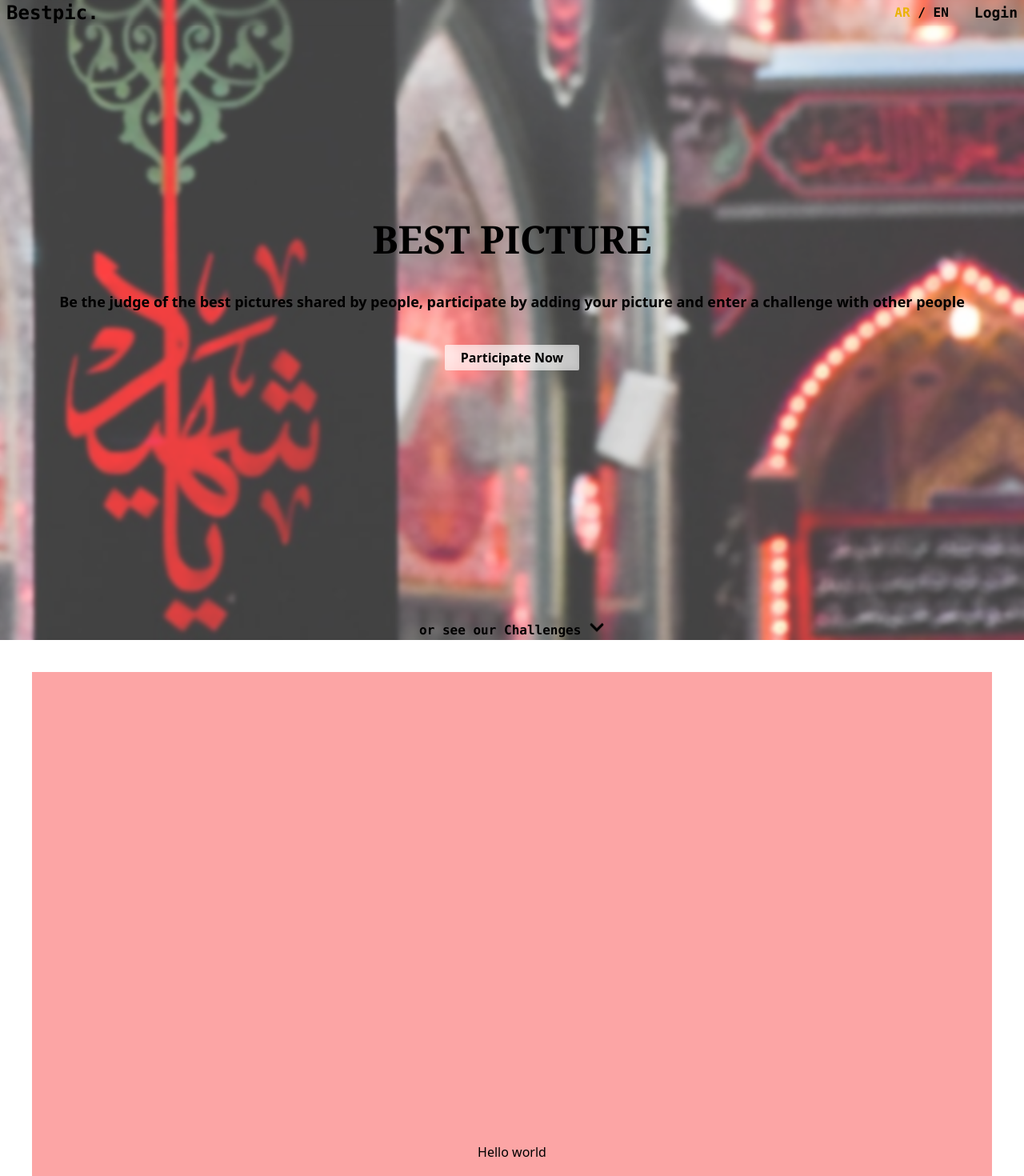
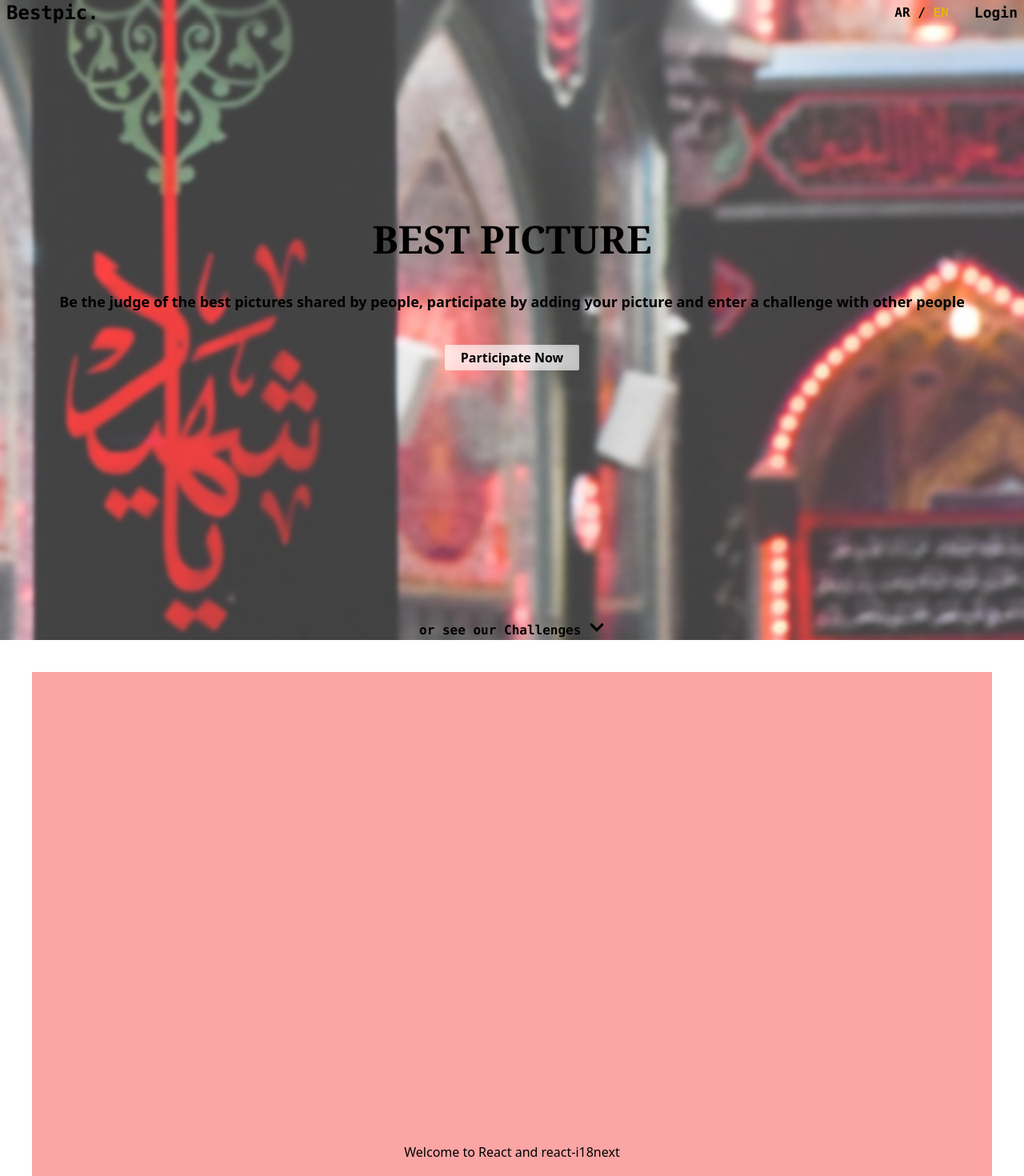
Before and after one commit to Murtaza01/bestpic, a React (Vite) app: page / in a window 1280 px wide. Shown: the top 1470 px of the page at 80% size. Built offline with nearby package versions, Linux system fonts and the light colour scheme.

Commit message:
added basic setup for localization, minor adjesment to the loginPage

```diff
--- a/package.json
+++ b/package.json
@@ -13,8 +13,11 @@
     "@reduxjs/toolkit": "^2.2.6",
     "@tanstack/react-query": "^5.48.0",
     "aos": "^2.3.4",
+    "i18next": "^23.11.5",
+    "i18next-browser-languagedetector": "^8.0.0",
     "react": "^18.2.0",
     "react-dom": "^18.2.0",
+    "react-i18next": "^14.1.2",
     "react-icons": "^5.2.1",
     "react-redux": "^9.1.2",
     "react-router-dom": "^6.24.0",
--- /dev/null
+++ b/src/app/i18n/index.ts
@@ -0,0 +1,28 @@
+import i18n from "i18next";
+import { initReactI18next } from "react-i18next";
+import LanguageDetector from "i18next-browser-languagedetector";
+
+const resources = {
+  en: {
+    translation: {
+      Welcome: "Welcome to React and react-i18next",
+      bestPic: "Best picture",
+    },
+  },
+  ar: {
+    translation: {
+      Welcome: "اهلا بك في رياكت و رياكت نكست",
+      bestPic: "افضل صورة",
+    },
+  },
+};
+
+i18n
+  .use(LanguageDetector)
+  .use(initReactI18next)
+  .init({
+    resources,
+    supportedLngs: ["en", "ar"],
+  });
+
+export default i18n;
--- a/src/components/Form.tsx
+++ b/src/components/Form.tsx
@@ -9,6 +9,7 @@ const From = () => {
   const [error, setError] = useState<string | undefined>();
   const [submitting, setSubmitting] = useState<boolean | undefined>();
   const navigate = useNavigate();
+
   async function handleSubmit(e: SyntheticEvent) {
     e.preventDefault();
     setSubmitting(true);
@@ -24,14 +25,13 @@ const From = () => {
 
     if (!error) {
       console.log("you're logged in");
-      // localStorage to save the user login in and then show the user instead of login
+      // localStorage to save the user login in and then show the user instead of login text
       setSubmitting(false);
       navigate("..");
     } else {
       setError(error);
       setSubmitting(false);
     }
-    // if error exist save it and show it
   }
 
   function handleChange(e: SyntheticEvent) {
@@ -71,10 +71,10 @@ const From = () => {
         </label>
       </div>
 
-      <div className="flex flex-col">
+      <div className="max-w-96 px-4">
         <label
           htmlFor="image"
-          className={`flex max-w-96 flex-auto cursor-pointer flex-wrap items-center justify-center gap-2 overflow-hidden rounded-sm px-2 py-1 text-center ${fileName ? "bg-green-600" : "bg-rose-600"}`}
+          className={`flex w-full cursor-pointer flex-wrap items-center justify-center gap-2 overflow-hidden rounded-sm px-2 py-1 text-center ${fileName ? "bg-green-600" : "bg-rose-600"}`}
         >
           <MdCloudUpload className="text-xl" />
           {fileName ? fileName : "Upload Your Image"}
--- a/src/layout/Hero.tsx
+++ b/src/layout/Hero.tsx
@@ -1,15 +1,17 @@
 import { Link } from "react-router-dom";
 import Slider from "../components/Slider";
 import { FaChevronDown } from "react-icons/fa";
+import { useTranslation } from "react-i18next";
 
 const Hero = () => {
+  const { t } = useTranslation();
   return (
     <main className="relative h-dvh">
       <Slider />
       <div className="absolute inset-0 z-10 flex flex-col bg-white/25 backdrop-blur-[2px]">
         <div className="flex-1 px-4 text-center font-semibold">
           <div className="flex h-[95%] flex-col items-center justify-center gap-10">
-            <h1 className="font-serif text-5xl uppercase">Best Picture</h1>
+            <h1 className="font-serif text-5xl uppercase">{t("bestPic")}</h1>
             <p className="text-lg">
               Be the judge of the best pictures shared by people, participate by
               adding your picture and enter a challenge with other people
--- a/src/layout/Nav.tsx
+++ b/src/layout/Nav.tsx
@@ -1,23 +1,30 @@
-import { useState } from "react";
+import { useTranslation } from "react-i18next";
 import { Link } from "react-router-dom";
 
 const Nav = () => {
-  const [lang, setLang] = useState("Ar");
+  const { i18n } = useTranslation();
+  const currentLang = i18n.language;
+
+  function languageHandler(lang: string) {
+    i18n.changeLanguage(lang);
+  }
+  console.log(currentLang, i18n.dir());
+
   return (
     <nav className="fixed top-0 z-20 w-full backdrop-blur-[2px]">
       <ul className="flex items-center gap-8 px-2 font-mono font-bold">
         <li className="flex-1 text-2xl">Bestpic.</li>
         <li className="">
           <button
-            onClick={() => setLang("Ar")}
-            className={`${lang === "Ar" && "text-yellow-500"}`}
+            onClick={() => languageHandler("ar")}
+            className={`${currentLang === "ar" && "text-yellow-500"}`}
           >
             AR
           </button>{" "}
           /{" "}
           <button
-            onClick={() => setLang("En")}
-            className={`${lang === "En" && "text-yellow-500"} `}
+            onClick={() => languageHandler("en")}
+            className={`${currentLang === "en" && "text-yellow-500"} `}
           >
             EN
           </button>
--- a/src/main.tsx
+++ b/src/main.tsx
@@ -5,6 +5,7 @@ import "./index.css";
 import { QueryClient, QueryClientProvider } from "@tanstack/react-query";
 import { Provider } from "react-redux";
 import store from "./app/store";
+import "./app/i18n";
 const queryClient = new QueryClient();
 
 ReactDOM.createRoot(document.getElementById("root")!).render(
--- a/src/pages/Root.tsx
+++ b/src/pages/Root.tsx
@@ -1,13 +1,16 @@
 import Nav from "../layout/Nav";
 import Hero from "../layout/Hero";
+import { useTranslation } from "react-i18next";
 const RootPage = () => {
+  const { t } = useTranslation();
+
   return (
     <>
       <Nav />
       <Hero />
       <section className="mx-10 my-10 h-[50rem]">
         <div className="grid aspect-square place-items-center bg-red-300">
-          <h1>Hello world</h1>
+          <h1>{t("Welcome")}</h1>
         </div>
       </section>
     </>
```
Also changed, not shown: 1 other file (tests, documents, lock files or other folders).
